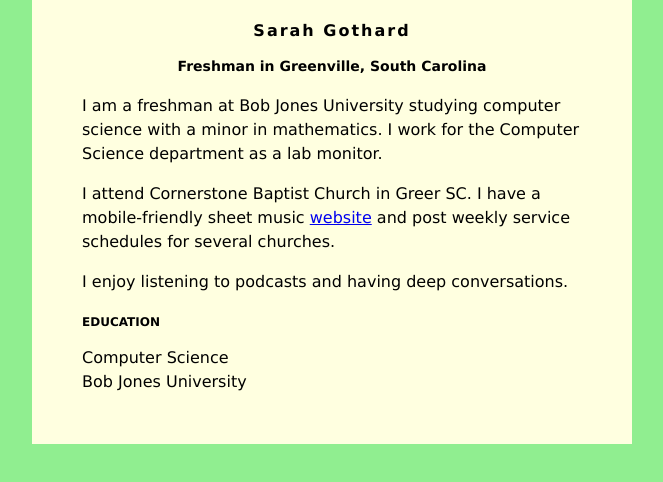
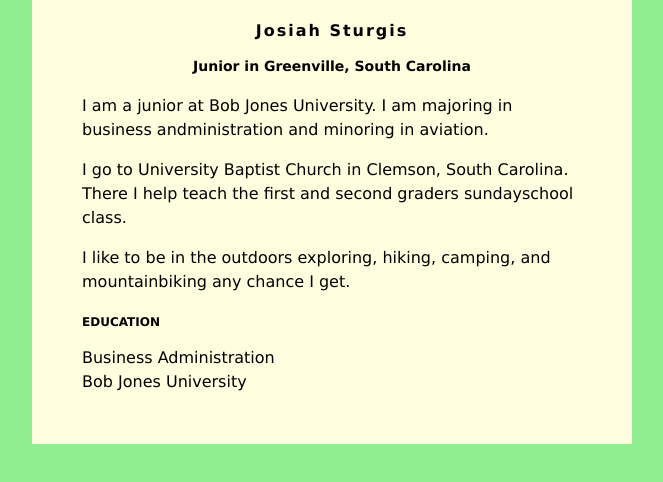
Before and after one commit to JoeStugs/JoeStugs.github.io, a plain HTML site: page index.html in a window 1280 px wide. Shown: the whole page, without its empty margins (308-971 px from the left). Drawn offline with Linux system fonts and the light colour scheme.

Commit message:
Update index.html

```diff
--- a/index.html
+++ b/index.html
@@ -30,21 +30,18 @@ h3 {
 </head>
 <body>
     <div id="content">
-        <h1>Sarah Gothard</h1>
-        <h2>Freshman in Greenville, South Carolina</h2>
+        <h1>Josiah Sturgis</h1>
+        <h2>Junior in Greenville, South Carolina</h2>
 
-         <p>I am a freshman at Bob Jones University studying computer science with a minor in
-            mathematics. I work for the Computer Science department as a lab monitor.</p>
+         <p>I am a junior at Bob Jones University. I am majoring in business andministration and minoring in aviation.</p>
          <p>
-            I attend Cornerstone Baptist Church in Greer SC. I have a mobile-friendly
-            sheet music <a href="https://mobilehymns.org/">website</a> and post weekly service
-            schedules for several churches.
+            I go to University Baptist Church in Clemson, South Carolina.  There I help teach the first and second graders sundayschool class.
          </p>
          <p>
-            I enjoy listening to podcasts and having deep conversations.
+            I like to be in the outdoors exploring, hiking, camping, and mountainbiking any chance I get.
          </p>
         <h3>EDUCATION</h3>
-        Computer Science<br />
+        Business Administration<br />
         Bob Jones University
     </div>
 
```
